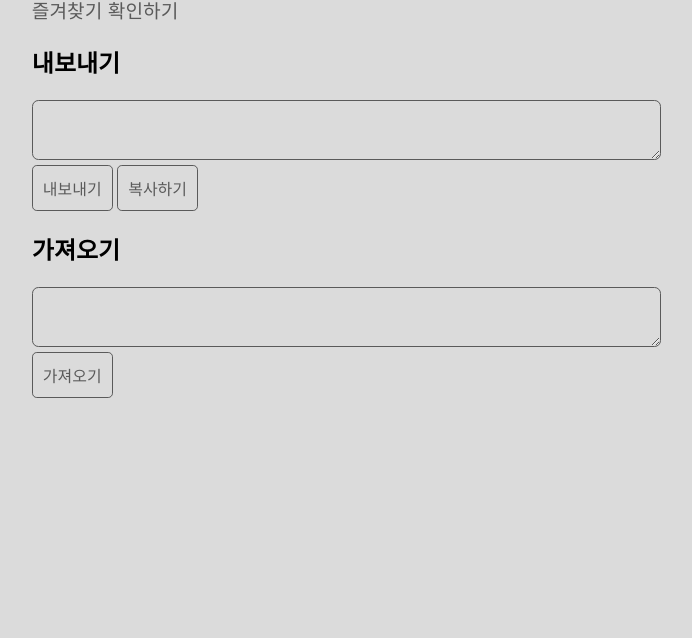
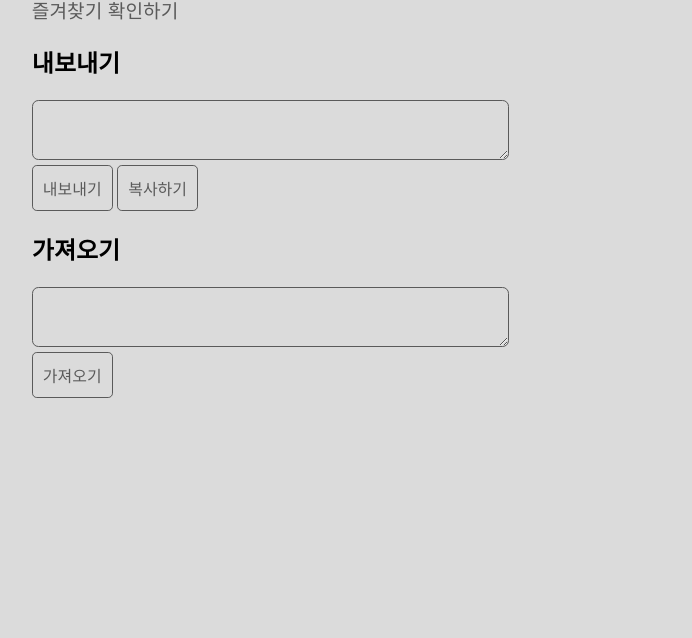
Before and after one commit to chick0/meal-api, a Python web app: template app/templates/app/tool.html in a window 1280 px wide. Shown: the top 638 px of the page, without its empty margins (229-921 px from the left). Run offline with Jinja, Linux system fonts and the light colour scheme; the template is opened without the code that fills it, so the values that code supplies are empty.

Commit message:
스타일 수정

```diff
--- a/app/static/css/main.css
+++ b/app/static/css/main.css
@@ -121,6 +121,7 @@ h1, h2 {
 .lf {
     text-align: left;
     margin-left: 5%;
+    margin-right: 5%;
 }
 
 
@@ -173,6 +174,7 @@ hr{
 
     .lf {
         margin-left: 20%;
+        margin-right: 20%;
     }
 
 
```
